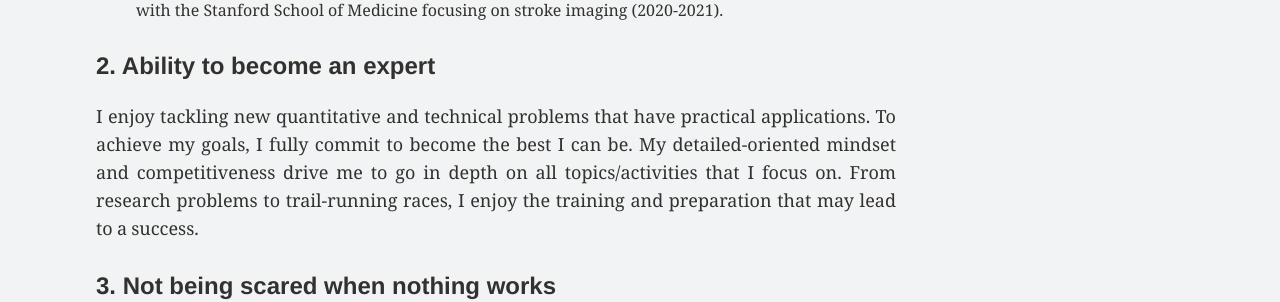
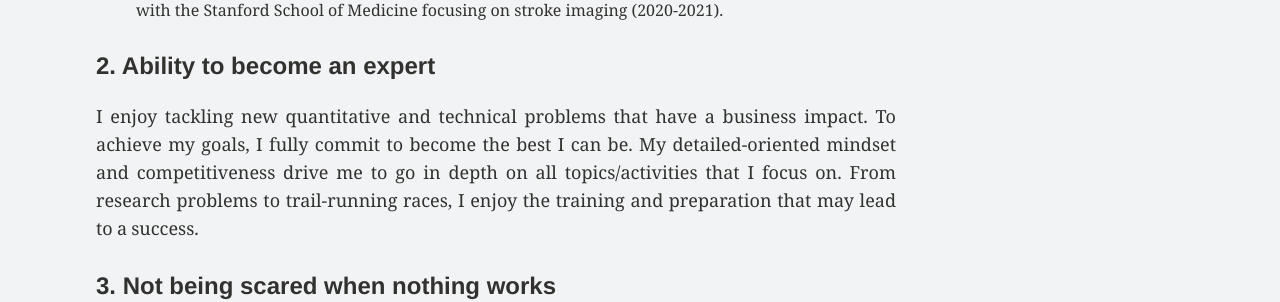
Before and after one commit to gbarnier/gbarnier.github.io, a Jekyll site: the page built from _pages/skills.md, in a window 1280 px wide. Shown: the part 770-1072 px from the top of the page. Built offline with Jekyll 4.4.1, drawn with Linux system fonts in a browser that asks for light colours.

Commit message:
Update skills.md

```diff
--- a/_pages/skills.md
+++ b/_pages/skills.md
@@ -49,7 +49,7 @@ I designed my professional path to always be in a position where I could satisfy
 
 <h4>2. Ability to become an expert</h4>
 <p class="paragraph-wide">
-I enjoy tackling new quantitative and technical problems that have practical applications. To achieve my goals, I fully commit to become the best I can be. My detailed-oriented mindset and competitiveness drive me to go in depth on all topics/activities that I focus on. From research problems to trail-running races, I enjoy the training and preparation that may lead to a success.
+I enjoy tackling new quantitative and technical problems that have a business impact. To achieve my goals, I fully commit to become the best I can be. My detailed-oriented mindset and competitiveness drive me to go in depth on all topics/activities that I focus on. From research problems to trail-running races, I enjoy the training and preparation that may lead to a success.
 </p>
 
 <h4>3. Not being scared when nothing works</h4>
```
